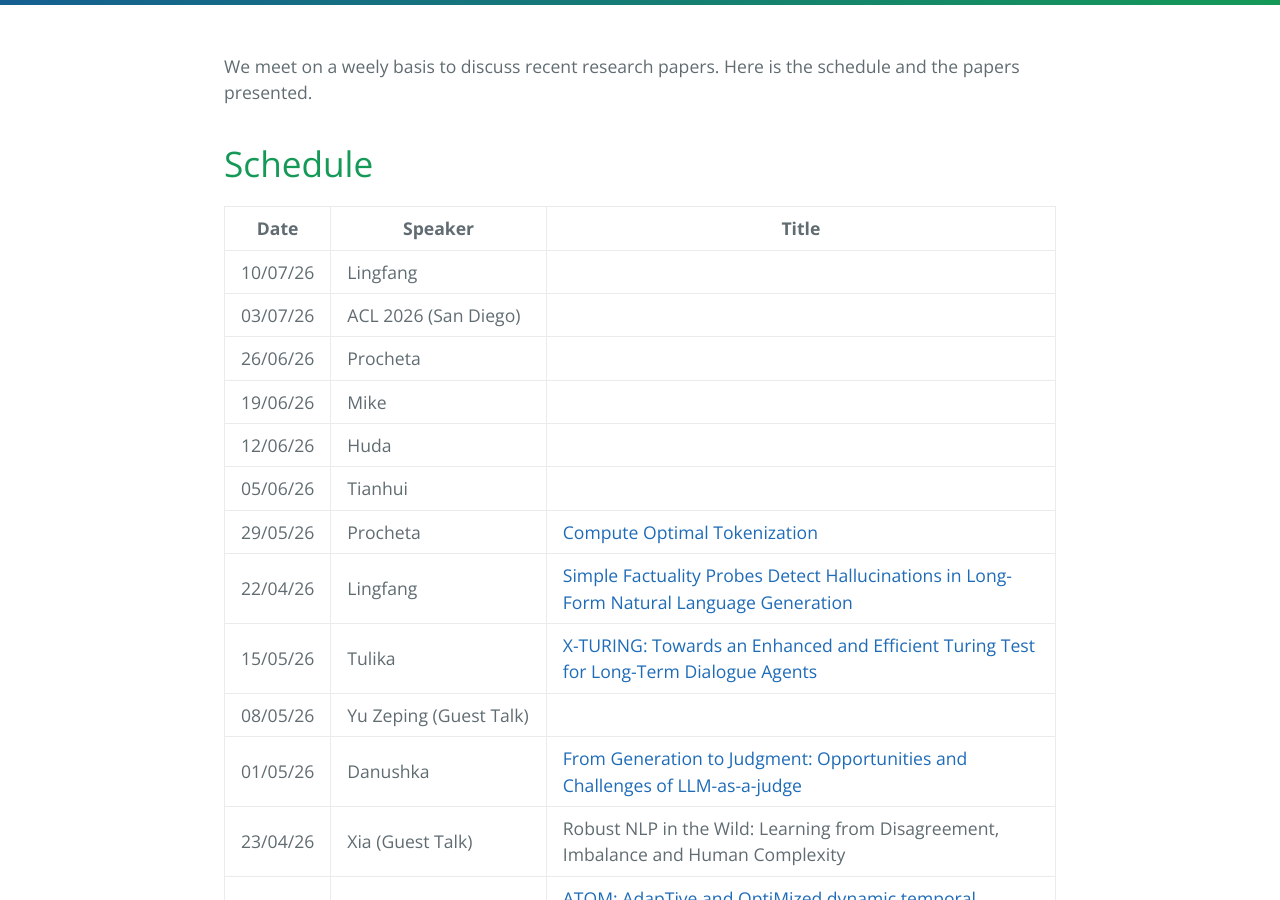
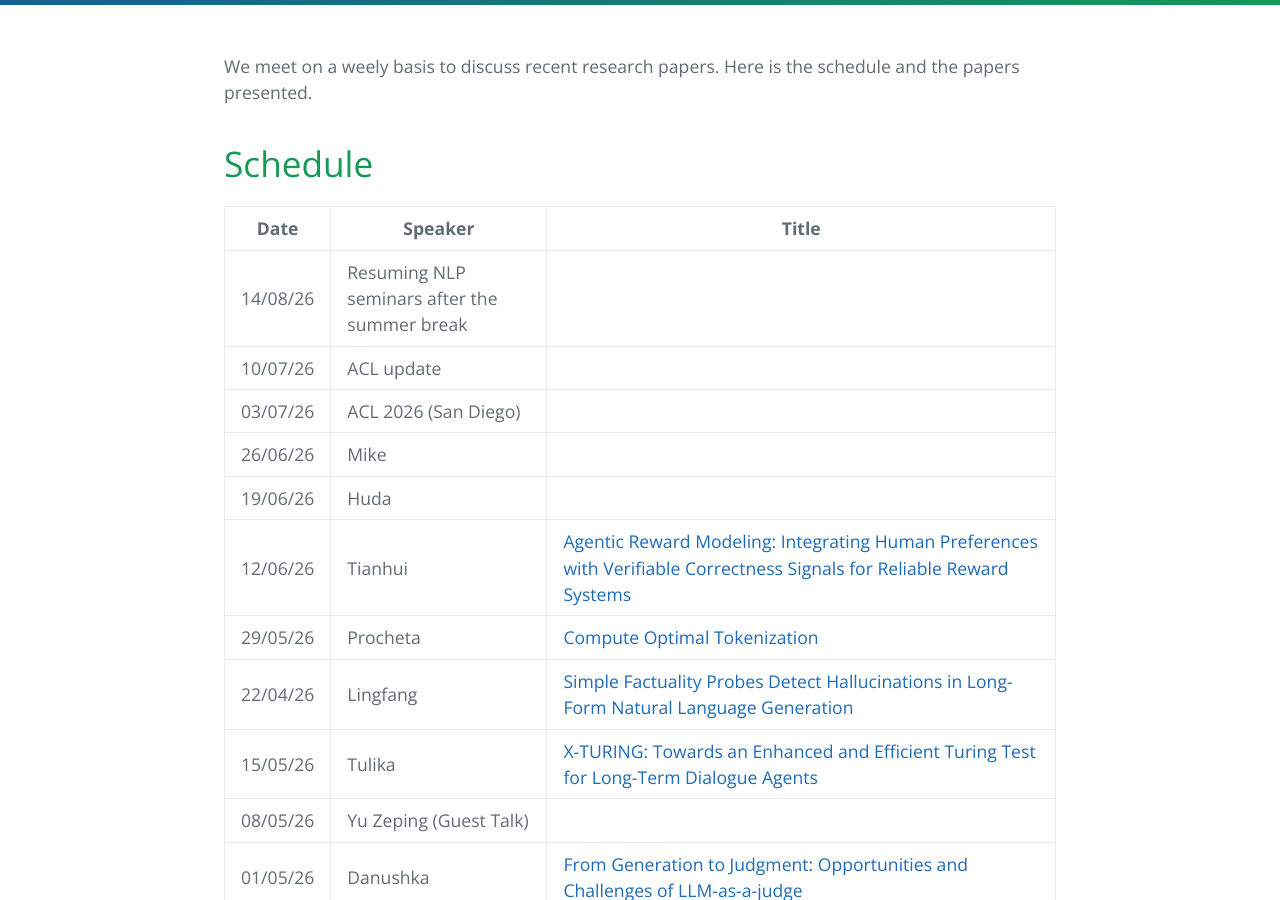
Before and after one commit to LivNLP/livnlp.github.io, a Jekyll site: the page built from reading.md, in a window 1280 px wide and 900 px high, scrolled down 368 px. Built offline with Jekyll 4.4.1, drawn with Linux system fonts in a browser that asks for light colours.

Commit message:
Update reading.md

```diff
--- a/reading.md
+++ b/reading.md
@@ -13,12 +13,12 @@ We meet on a weely basis to discuss recent research papers. Here is the schedule
 
 | Date | Speaker | Title
 | ----- | ------- | -----
-| 10/07/26 | Lingfang |
+| 14/08/26 | Resuming NLP seminars after the summer break
+| 10/07/26 | ACL update |
 | 03/07/26| ACL 2026 (San Diego) |
-| 26/06/26 | Procheta|
-| 19/06/26| Mike |
-| 12/06/26| Huda |
-| 05/06/26| Tianhui |
+| 26/06/26| Mike |
+| 19/06/26| Huda |
+| 12/06/26| Tianhui | [Agentic Reward Modeling: Integrating Human Preferences with Verifiable Correctness Signals for Reliable Reward Systems](https://aclanthology.org/2025.acl-long.775/)
 | 29/05/26|   Procheta | [Compute Optimal Tokenization](https://co-tok.github.io/paper.pdf)
 | 22/04/26|   Lingfang | [Simple Factuality Probes Detect Hallucinations in Long-Form Natural Language Generation](https://aclanthology.org/2025.findings-emnlp.880/)
 | 15/05/26| Tulika | [X-TURING: Towards an Enhanced and Efficient Turing Test for Long-Term Dialogue Agents](https://aclanthology.org/2025.acl-long.293/)
```
